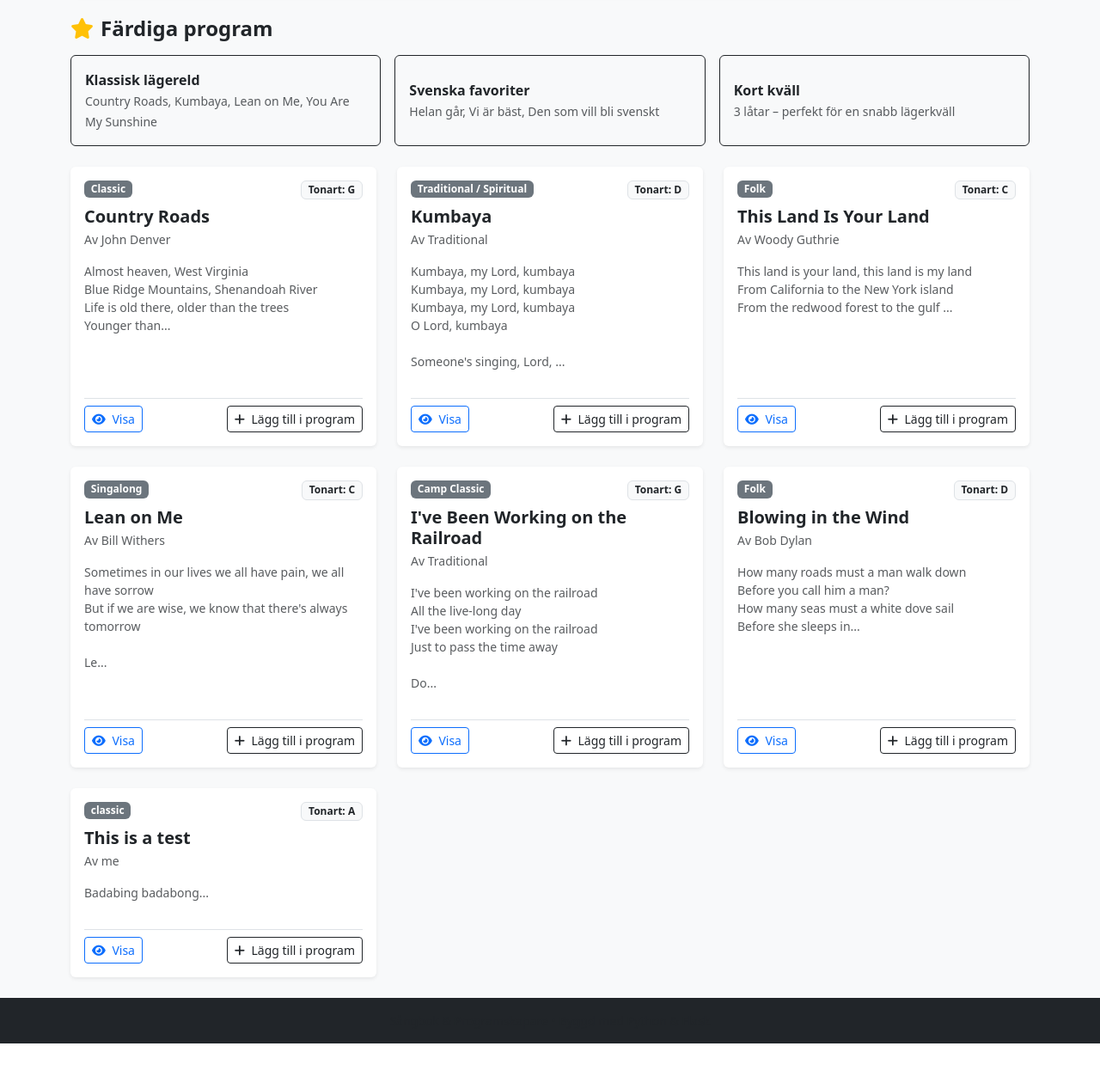
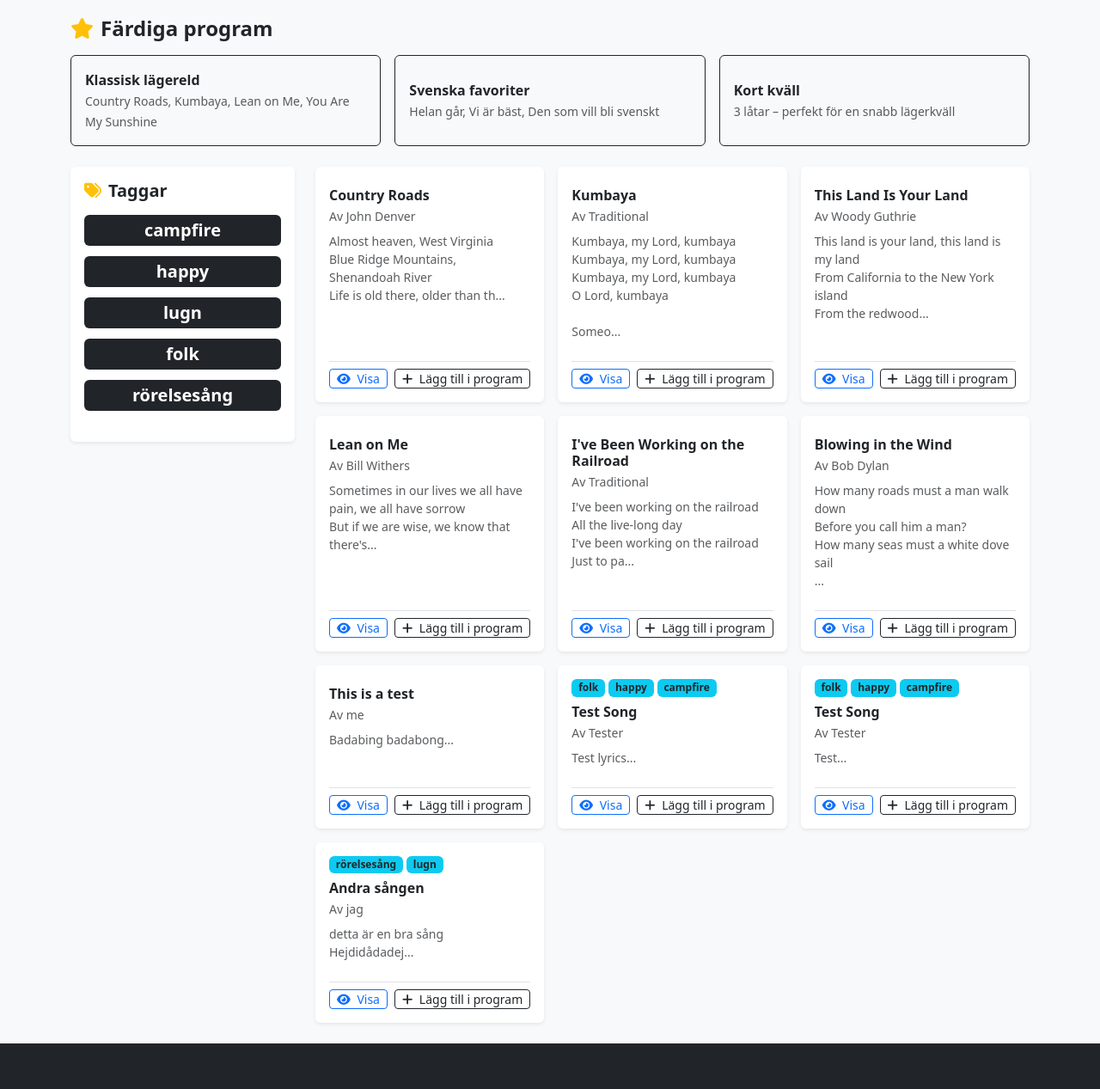
Before and after one commit to EmilUpp/S-ngbokSkapare, a Flask app: page / in a window 1280 px wide. Shown: the part 295-1562 px from the top of the page at 86% size. Before the commit the page ends 1509 px from the top, so only its background shows below. Run offline with Flask 3, Linux system fonts and the light colour scheme.

Commit message:
Fix sidebar tags: full-width, larger, highlight selected, show all

```diff
--- a/app.py
+++ b/app.py
@@ -28,17 +28,25 @@ def index():
     query = request.args.get('q', '').strip().lower()
     songs = load_songs()
 
+    tag_filter = request.args.get('tag')
+    if tag_filter:
+        songs = [s for s in songs if tag_filter in s.get('tags', [])]
+
+    all_tags = sorted(set(tag for s in load_songs() for tag in s.get('tags', []) if tag))
+
     if query:
         filtered = []
         for s in songs:
+            tags_str = ' '.join(s.get('tags', []))
             if (query in s.get('title', '').lower() or
                 query in s.get('artist', '').lower() or
                 query in s.get('category', '').lower() or
-                query in s.get('lyrics', '').lower()):
+                query in s.get('lyrics', '').lower() or
+                query in tags_str.lower()):
                 filtered.append(s)
         songs = filtered
 
-    return render_template('index.html', songs=songs, query=query)
+    return render_template('index.html', songs=songs, query=query, all_tags=all_tags, tag_filter=tag_filter)
 
 @app.route('/song/<int:song_id>')
 def song_detail(song_id):
@@ -69,7 +77,8 @@ def new_song():
             "artist": artist or "Traditional",
             "category": category,
             "key": key,
-            "lyrics": lyrics
+            "lyrics": lyrics,
+            "tags": request.form.get('tags', '').split(',') if request.form.get('tags') else []
         }
         songs.append(song_entry)
         save_songs(songs)
--- a/songs.json
+++ b/songs.json
@@ -5,7 +5,8 @@
     "artist": "John Denver",
     "category": "Classic",
     "key": "G",
-    "lyrics": "Almost heaven, West Virginia\nBlue Ridge Mountains, Shenandoah River\nLife is old there, older than the trees\nYounger than the mountains, blowing like a breeze\n\nCountry roads, take me home\nTo the place I belong\nWest Virginia, mountain mama\nTake me home, country roads"
+    "lyrics": "Almost heaven, West Virginia\nBlue Ridge Mountains, Shenandoah River\nLife is old there, older than the trees\nYounger than the mountains, blowing like a breeze\n\nCountry roads, take me home\nTo the place I belong\nWest Virginia, mountain mama\nTake me home, country roads",
+    "tags": []
   },
   {
     "id": 2,
@@ -13,7 +14,8 @@
     "artist": "Traditional",
     "category": "Traditional / Spiritual",
     "key": "D",
-    "lyrics": "Kumbaya, my Lord, kumbaya\nKumbaya, my Lord, kumbaya\nKumbaya, my Lord, kumbaya\nO Lord, kumbaya\n\nSomeone's singing, Lord, kumbaya\nSomeone's singing, Lord, kumbaya\nSomeone's singing, Lord, kumbaya\nO Lord, kumbaya"
+    "lyrics": "Kumbaya, my Lord, kumbaya\nKumbaya, my Lord, kumbaya\nKumbaya, my Lord, kumbaya\nO Lord, kumbaya\n\nSomeone's singing, Lord, kumbaya\nSomeone's singing, Lord, kumbaya\nSomeone's singing, Lord, kumbaya\nO Lord, kumbaya",
+    "tags": []
   },
   {
     "id": 3,
@@ -21,7 +23,8 @@
     "artist": "Woody Guthrie",
     "category": "Folk",
     "key": "C",
-    "lyrics": "This land is your land, this land is my land\nFrom California to the New York island\nFrom the redwood forest to the gulf stream waters\nThis land was made for you and me\n\nAs I went walking that ribbon of highway\nI saw above me that endless skyway\nI saw below me that golden valley\nThis land was made for you and me"
+    "lyrics": "This land is your land, this land is my land\nFrom California to the New York island\nFrom the redwood forest to the gulf stream waters\nThis land was made for you and me\n\nAs I went walking that ribbon of highway\nI saw above me that endless skyway\nI saw below me that golden valley\nThis land was made for you and me",
+    "tags": []
   },
   {
     "id": 4,
@@ -29,7 +32,8 @@
     "artist": "Bill Withers",
     "category": "Singalong",
     "key": "C",
-    "lyrics": "Sometimes in our lives we all have pain, we all have sorrow\nBut if we are wise, we know that there's always tomorrow\n\nLean on me, when you're not strong\nAnd I'll be your friend, I'll help you carry on\nFor it won't be long, 'til I'm gonna need\nSomebody to lean on"
+    "lyrics": "Sometimes in our lives we all have pain, we all have sorrow\nBut if we are wise, we know that there's always tomorrow\n\nLean on me, when you're not strong\nAnd I'll be your friend, I'll help you carry on\nFor it won't be long, 'til I'm gonna need\nSomebody to lean on",
+    "tags": []
   },
   {
     "id": 5,
@@ -37,7 +41,8 @@
     "artist": "Traditional",
     "category": "Camp Classic",
     "key": "G",
-    "lyrics": "I've been working on the railroad\nAll the live-long day\nI've been working on the railroad\nJust to pass the time away\n\nDon't you hear the whistle blowing?\nRise up so early in the morn\nDon't you hear the whistle blowing?\nDinah, blow your horn!"
+    "lyrics": "I've been working on the railroad\nAll the live-long day\nI've been working on the railroad\nJust to pass the time away\n\nDon't you hear the whistle blowing?\nRise up so early in the morn\nDon't you hear the whistle blowing?\nDinah, blow your horn!",
+    "tags": []
   },
   {
     "id": 6,
@@ -45,7 +50,8 @@
     "artist": "Bob Dylan",
     "category": "Folk",
     "key": "D",
-    "lyrics": "How many roads must a man walk down\nBefore you call him a man?\nHow many seas must a white dove sail\nBefore she sleeps in the sand?\nYes, and how many times must the cannonballs fly\nBefore they're forever banned?\nThe answer, my friend, is blowing in the wind\nThe answer is blowing in the wind."
+    "lyrics": "How many roads must a man walk down\nBefore you call him a man?\nHow many seas must a white dove sail\nBefore she sleeps in the sand?\nYes, and how many times must the cannonballs fly\nBefore they're forever banned?\nThe answer, my friend, is blowing in the wind\nThe answer is blowing in the wind.",
+    "tags": []
   },
   {
     "id": 7,
@@ -53,6 +59,45 @@
     "artist": "me",
     "category": "classic",
     "key": "A",
-    "lyrics": "Badabing badabong"
+    "lyrics": "Badabing badabong",
+    "tags": []
+  },
+  {
+    "id": 8,
+    "title": "Test Song",
+    "artist": "Tester",
+    "category": "Folk",
+    "key": "C",
+    "lyrics": "Test lyrics",
+    "tags": [
+      "folk",
+      " happy",
+      " campfire"
+    ]
+  },
+  {
+    "id": 9,
+    "title": "Test Song",
+    "artist": "Tester",
+    "category": "Folk",
+    "key": "C",
+    "lyrics": "Test",
+    "tags": [
+      "folk",
+      " happy",
+      " campfire"
+    ]
+  },
+  {
+    "id": 10,
+    "title": "Andra sången",
+    "artist": "jag",
+    "category": "General",
+    "key": "C",
+    "lyrics": "detta är en bra sång\r\nHejdidådadej",
+    "tags": [
+      "rörelsesång",
+      " lugn"
+    ]
   }
 ]
--- a/templates/index.html
+++ b/templates/index.html
@@ -56,28 +56,52 @@
     </div>
 </div>
 <!-- Songs Grid -->
-<div class="row row-cols-1 row-cols-md-2 row-cols-lg-3 g-4">
+<div class="row g-4">
+    <!-- Left sidebar: Tags -->
+    <div class="col-md-3">
+        <div class="card shadow-sm border-0 sticky-top" style="top: 10px;">
+            <div class="card-body p-3">
+                <h5 class="fw-bold text-dark mb-3"><i class="fa-solid fa-tags text-warning me-2"></i>Taggar</h5>
+                <div class="d-flex flex-wrap gap-2 mb-3" id="tag-cloud">
+                    {% for tag in all_tags %}
+                    <a href="{{ url_for('index', tag=tag) }}" class="badge text-white text-decoration-none w-100 fs-5 py-2 mb-1 {% if tag_filter == tag %}bg-warning text-dark fw-bold{% else %}bg-dark{% endif %}">{{ tag }}</a>
+                    {% endfor %}
+                </div>
+                {% if tag_filter %}
+                <a href="{{ url_for('index') }}" class="btn btn-sm btn-outline-secondary w-100">Ta bort filter</a>
+                {% endif %}
+            </div>
+        </div>
+    </div>
+    <!-- Main content -->
+    <div class="col-md-9">
+<div class="row row-cols-1 row-cols-md-2 row-cols-lg-3 g-3">
     {% for song in songs %}
     <div class="col">
         <div class="card h-100 shadow-sm border-0 song-card">
-            <div class="card-body d-flex flex-column">
-                <div class="d-flex justify-content-between align-items-start mb-2">
-                    <span class="badge bg-secondary text-white">{{ song.category }}</span>
-                    <span class="badge bg-light text-dark border">Tonart: <strong>{{ song.key }}</strong></span>
+            <div class="card-body d-flex flex-column p-3">
+                <div class="mb-2">
+                    {% if song.tags %}
+                    <div class="d-flex flex-wrap gap-1">
+                        {% for tag in song.tags %}
+                        <span class="badge bg-info text-dark small">{{ tag }}</span>
+                        {% endfor %}
+                    </div>
+                    {% endif %}
                 </div>
-                <h3 class="card-title h5 fw-bold text-dark mb-1">
+                <h3 class="card-title h6 fw-bold text-dark mb-1">
                     <a href="{{ url_for('song_detail', song_id=song.id) }}" class="text-decoration-none text-dark stretched-link">
                         {{ song.title }}
                     </a>
                 </h3>
-                <p class="text-muted small mb-3">Av {{ song.artist }}</p>
-                <p class="card-text text-muted small flex-grow-1 text-truncate-3" style="white-space: pre-line;">{{ song.lyrics[:120] }}...</p>
+                <p class="text-muted small mb-2">Av {{ song.artist }}</p>
+                <p class="card-text text-muted small flex-grow-1 text-truncate-3" style="white-space: pre-line;">{{ song.lyrics[:100] }}...</p>
 
-                <div class="mt-3 pt-2 border-top d-flex justify-content-between align-items-center position-relative" style="z-index: 2;">
-                    <a href="{{ url_for('song_detail', song_id=song.id) }}" class="btn btn-sm btn-outline-primary">
+                <div class="mt-2 pt-2 border-top d-flex justify-content-between align-items-center position-relative" style="z-index: 2;">
+                    <a href="{{ url_for('song_detail', song_id=song.id) }}" class="btn btn-sm btn-outline-primary py-0">
                         <i class="fa-solid fa-eye me-1"></i> Visa
                     </a>
-                    <button class="btn btn-sm btn-outline-dark toggle-program-btn" data-song-id="{{ song.id }}">
+                    <button class="btn btn-sm btn-outline-dark toggle-program-btn py-0" data-song-id="{{ song.id }}">
                         <i class="fa-solid fa-plus me-1"></i> Lägg till i program
                     </button>
                 </div>
@@ -92,4 +116,6 @@
     </div>
     {% endfor %}
 </div>
+    </div>
+</div>
 {% endblock %}
```
Also changed, not shown: templates/new_song.html (+8 -11 lines), .openclaude/settings.local.json.
